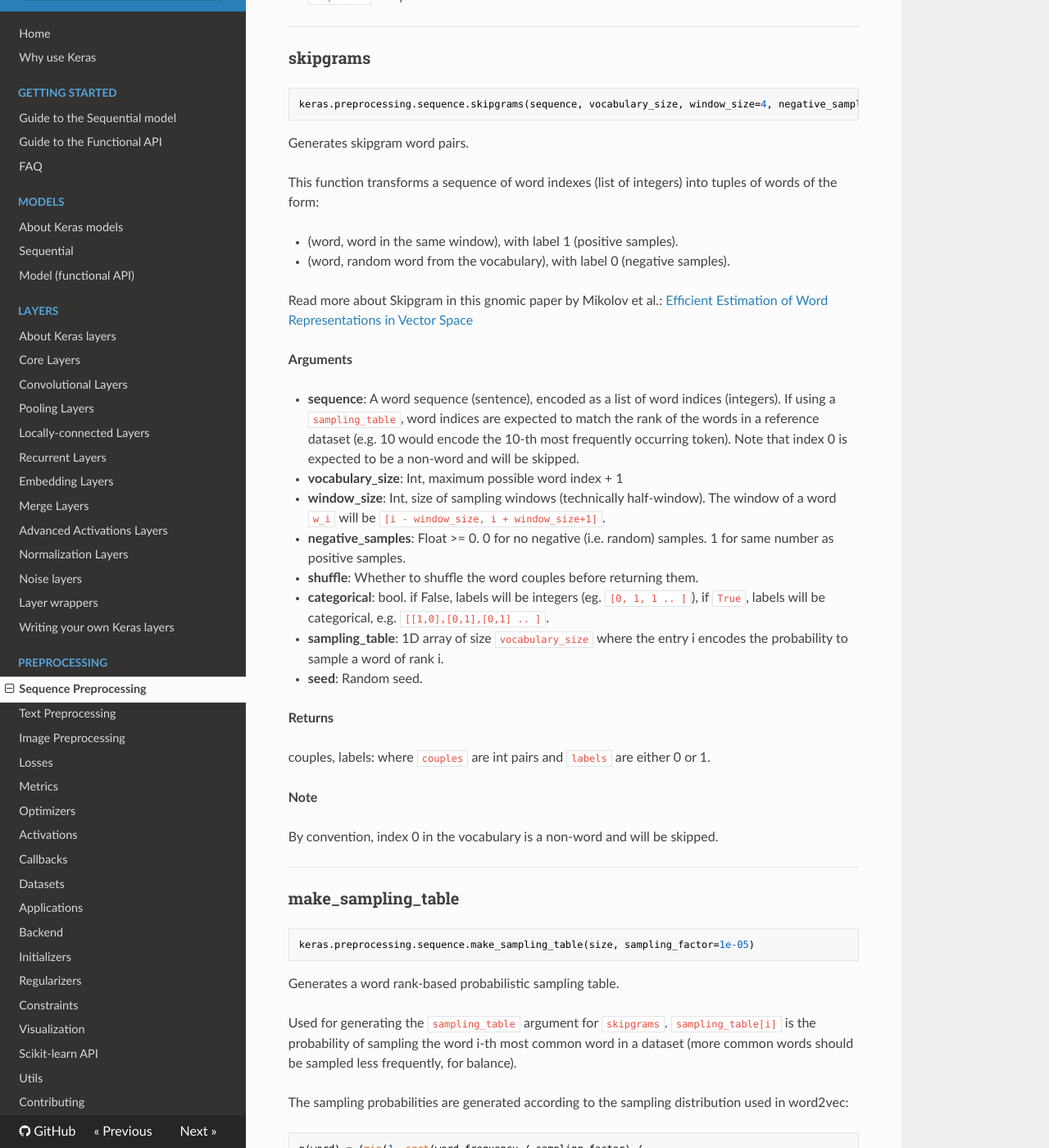
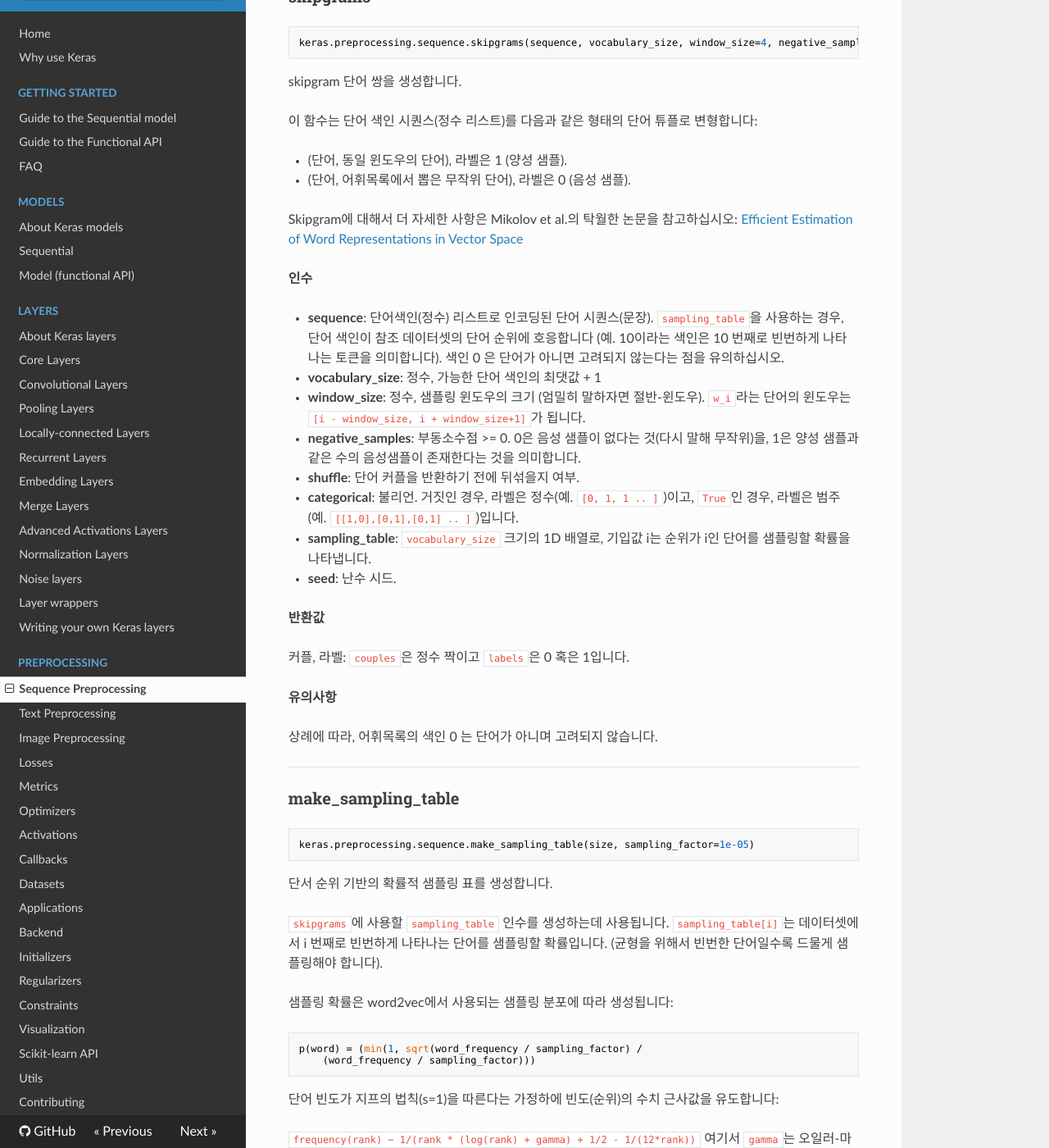
Before and after one commit to keras-team/keras-docs-ko, an MkDocs documentation site: the page built from sources/preprocessing/sequence.md, in a window 1280 px wide and 1400 px high, scrolled down 2161 px. Shown: the whole window at 82% size. Built offline with MkDocs 1.6.1, drawn with Linux system fonts in a browser that asks for light colours; nearby versions of some CDN libraries; some of the changed text lies outside the part shown.

Commit message:
Update sequence.md
factor를 인자로 사용하기는 곤란하여 부득이 argument와 factor를 모두 인수로 번역했습니다.
preprocessing/sequence.md 번역 마무리

````diff
--- a/sources/preprocessing/sequence.md
+++ b/sources/preprocessing/sequence.md
@@ -5,47 +5,47 @@
 keras.preprocessing.sequence.TimeseriesGenerator(data, targets, length, sampling_rate=1, stride=1, start_index=0, end_index=None, shuffle=False, reverse=False, batch_size=128)
 ```
 
-Utility class for generating batches of temporal data.
+시간적 데이터 배치를 생성하는 유틸리티 클래스.
 
-This class takes in a sequence of data-points gathered at
-equal intervals, along with time series parameters such as
-stride, length of history, etc., to produce batches for
-training/validation.
+이 클래스는 일정 간격으로 수집된
+데이터포인트의 시퀀스를 보폭, 시계의 길이 등
+시계열 매개변수를 전달받아 학습/검증 목적의
+배치를 생성합니다.
 
-__Arguments__
+__인수__
 
-- __data__: Indexable generator (such as list or Numpy array)
-    containing consecutive data points (timesteps).
-    The data should be at 2D, and axis 0 is expected
-    to be the time dimension.
-- __targets__: Targets corresponding to timesteps in `data`.
-    It should have same length as `data`.
-- __length__: Length of the output sequences (in number of timesteps).
-- __sampling_rate__: Period between successive individual timesteps
-    within sequences. For rate `r`, timesteps
-    `data[i]`, `data[i-r]`, ... `data[i - length]`
-    are used for create a sample sequence.
-- __stride__: Period between successive output sequences.
-    For stride `s`, consecutive output samples would
-    be centered around `data[i]`, `data[i+s]`, `data[i+2*s]`, etc.
-- __start_index__: Data points earlier than `start_index` will not be used
-    in the output sequences. This is useful to reserve part of the
-    data for test or validation.
-- __end_index__: Data points later than `end_index` will not be used
-    in the output sequences. This is useful to reserve part of the
-    data for test or validation.
-- __shuffle__: Whether to shuffle output samples,
-    or instead draw them in chronological order.
-- __reverse__: Boolean: if `true`, timesteps in each output sample will be
-    in reverse chronological order.
-- __batch_size__: Number of timeseries samples in each batch
-    (except maybe the last one).
+- __data__: 연속적인 데이터 포인트(시간 단계)로
+    구성된 (리스트 혹은 Numpy배열과 같은) 색인처리 가증한 생성자.
+    데이터는 2D의 형태를 취해야 하며, 0축에는
+    시간 차원을 두어야 합니다.
+- __targets__: `data` 내 시간 단계에 호응하는 표적.
+    `data`와 길이가 동일해야 합니다.
+- __length__: 출력 시퀀스의 길이 (단위는 시간 단계의 수).
+- __sampling_rate__: 시퀀스 내 연속되는 개별 시간 단계
+    사이의 기간. 속도가 `r`이면,
+    `data[i]`, `data[i-r]`, ... `data[i - length]`의
+    시간 단계로 샘플 시퀀스를 생성합니다.
+- __stride__: 연속되는 출력 시퀀스 사이의 기간.
+    보폭이 `s`이면, 연속되는 출력 샘플은
+    `data[i]`를 중심으로, `data[i+s]`, `data[i+2*s]` 등이 됩니다.
+- __start_index__: `start_index` 이전의 데이터 포인트는 출력 시퀀스에서
+    사용되지 않습니다. 이는 데이터의 일부를 보존하여
+    테스트나 검증에 사용하는데 유용합니다.
+- __end_index__: `end_index` 이후의 데이터 포인트는 출력 시퀀스에서
+    사용되지 않습니다. 이는 데이터의 일부를 보존하여
+    테스트나 검증에 사용하는데 유용합니다.
+- __shuffle__: 출력 샘플을 뒤섞을지,
+    혹은 시간순으로 뽑을지 여부.
+- __reverse__: 불리언: `true`인 경우, 각 출력 샘플의 시간 단계는
+    역시간 순이 됩니다.
+- __batch_size__: 각 배치의 (마지막을 제외한)
+    시간 단계 샘플의 수.
 
-__Returns__
+__반환값__
 
-A [Sequence](/utils/#sequence) instance.
+[Sequence](/utils/#sequence) 인스턴스.
 
-__Examples__
+__예시__
 
 
 ```python
@@ -79,45 +79,45 @@ keras.preprocessing.sequence.pad_sequences(sequences, maxlen=None, dtype='int32'
 ```
 
 
-Pads sequences to the same length.
+시퀀스를 패딩하여 동일한 길이로 만듭니다.
 
-This function transforms a list of
-`num_samples` sequences (lists of integers)
-into a 2D Numpy array of shape `(num_samples, num_timesteps)`.
-`num_timesteps` is either the `maxlen` argument if provided,
-or the length of the longest sequence otherwise.
+이 함수는 `num_samples`개의
+시퀀스(정수 리스트)의 리스트를
+`(num_samples, num_timesteps)` 형태의 2D Numpy 배열로 변형합니다.
+`num_timesteps`는 `maxlen` 인수를 전달받는 경우는 `maxlen` 인수이고,
+그 외의 경우 가장 긴 시퀀스의 길이가 됩니다.
 
-Sequences that are shorter than `num_timesteps`
-are padded with `value` at the end.
+`num_timesteps` 보다 짧은 시퀀스는
+그 끝에 `value` 값이 패딩됩니다.
 
-Sequences longer than `num_timesteps` are truncated
-so that they fit the desired length.
-The position where padding or truncation happens is determined by
-the arguments `padding` and `truncating`, respectively.
+`num_timesteps`보다 긴 시퀀스는 원하는
+길이에 맞도록 절단됩니다.
+`padding`과 `truncating` 인수에 따라 각각
+패딩과 절단이 어디서 일어나는지 결정됩니다.
 
-Pre-padding is the default.
+디폴트 모드는 프리-패딩입니다.
 
-__Arguments__
+__인수__
 
-- __sequences__: List of lists, where each element is a sequence.
-- __maxlen__: Int, maximum length of all sequences.
-- __dtype__: Type of the output sequences.
-    To pad sequences with variable length strings, you can use `object`.
-- __padding__: String, 'pre' or 'post':
-    pad either before or after each sequence.
-- __truncating__: String, 'pre' or 'post':
-    remove values from sequences larger than
-    `maxlen`, either at the beginning or at the end of the sequences.
-- __value__: Float or String, padding value.
+- __sequences__: 리스트의 리스트로, 각 성분이 시퀀스입니다.
+- __maxlen__: 정수, 모든 시퀀스의 최대 길이.
+- __dtype__: 출력 시퀀스의 자료형.
+    가변적 길이의 문자열로 시퀀스를 패딩하려면 `object`를 사용하시면 됩니다.
+- __padding__: 문자열, 'pre' 혹은 'post':
+    각 시퀀스의 처음 혹은 끝을 패딩합니다.
+- __truncating__: 문자열, 'pre' 혹은 'post':
+    `maxlen`보다 큰 시퀀스의
+    처음 혹은 끝의 값들을 제거합니다.
+- __value__: 부동소수점 혹은 문자열, 패딩할 값.
 
-__Returns__
+__반환값__
 
-- __x__: Numpy array with shape `(len(sequences), maxlen)`
+- __x__: `(len(sequences), maxlen)`형태의 Numpy 배열
 
-__Raises__
+__오류__
 
-- __ValueError__: In case of invalid values for `truncating` or `padding`,
-    or in case of invalid shape for a `sequences` entry.
+- __ValueError__: `truncating` 혹은 `padding`에 유효하지 않은 값을 전달한 경우,
+    혹은 `sequences` 기입 내용이 유효하지 않은 형태일 경우 오류메시지를 전달합니다.
 
 ----
 
@@ -129,50 +129,50 @@ keras.preprocessing.sequence.skipgrams(sequence, vocabulary_size, window_size=4,
 ```
 
 
-Generates skipgram word pairs.
+skipgram 단어 쌍을 생성합니다.
 
-This function transforms a sequence of word indexes (list of integers)
-into tuples of words of the form:
+이 함수는 단어 색인 시퀀스(정수 리스트)를 다음과 같은 형태의
+단어 튜플로 변형합니다:
 
-- (word, word in the same window), with label 1 (positive samples).
-- (word, random word from the vocabulary), with label 0 (negative samples).
+- (단어, 동일 윈도우의 단어), 라벨은 1 (양성 샘플).
+- (단어, 어휘목록에서 뽑은 무작위 단어), 라벨은 0 (음성 샘플).
 
-Read more about Skipgram in this gnomic paper by Mikolov et al.:
+Skipgram에 대해서 더 자세한 사항은 Mikolov et al.의 탁월한 논문을 참고하십시오:
 [Efficient Estimation of Word Representations in
 Vector Space](http://arxiv.org/pdf/1301.3781v3.pdf)
 
-__Arguments__
+__인수__
 
-- __sequence__: A word sequence (sentence), encoded as a list
-    of word indices (integers). If using a `sampling_table`,
-    word indices are expected to match the rank
-    of the words in a reference dataset (e.g. 10 would encode
-    the 10-th most frequently occurring token).
-    Note that index 0 is expected to be a non-word and will be skipped.
-- __vocabulary_size__: Int, maximum possible word index + 1
-- __window_size__: Int, size of sampling windows (technically half-window).
-    The window of a word `w_i` will be
-    `[i - window_size, i + window_size+1]`.
-- __negative_samples__: Float >= 0. 0 for no negative (i.e. random) samples.
-    1 for same number as positive samples.
-- __shuffle__: Whether to shuffle the word couples before returning them.
-- __categorical__: bool. if False, labels will be
-    integers (eg. `[0, 1, 1 .. ]`),
-    if `True`, labels will be categorical, e.g.
-    `[[1,0],[0,1],[0,1] .. ]`.
-- __sampling_table__: 1D array of size `vocabulary_size` where the entry i
-    encodes the probability to sample a word of rank i.
-- __seed__: Random seed.
+- __sequence__: 단어색인(정수) 리스트로 인코딩된
+    단어 시퀀스(문장). `sampling_table`을 사용하는 경우,
+    단어 색인이 참조 데이터셋의
+    단어 순위에 호응합니다 (예. 10이라는 색인은
+    10 번째로 빈번하게 나타나는 토큰을 의미합니다).
+    색인 0 은 단어가 아니면 고려되지 않는다는 점을 유의하십시오.
+- __vocabulary_size__: 정수, 가능한 단어 색인의 최댓값 + 1
+- __window_size__: 정수, 샘플링 윈도우의 크기 (엄밀히 말하자면 절반-윈도우).
+    `w_i`라는 단어의 윈도우는
+    `[i - window_size, i + window_size+1]`가 됩니다.
+- __negative_samples__: 부동소수점 >= 0. 0은 음성 샘플이 없다는 것(다시 말해 무작위)을,
+    1은 양성 샘플과 같은 수의 음성샘플이 존재한다는 것을 의미합니다.
+- __shuffle__: 단어 커플을 반환하기 전에 뒤섞을지 여부.
+- __categorical__: 불리언. 거짓인 경우, 라벨은
+    정수(예. `[0, 1, 1 .. ]`)이고,
+    `True`인 경우, 라벨은 범주
+    (예. `[[1,0],[0,1],[0,1] .. ]`)입니다.
+- __sampling_table__: `vocabulary_size` 크기의 1D 배열로, 기입값 i는
+    순위가 i인 단어를 샘플링할 확률을 나타냅니다.
+- __seed__: 난수 시드.
 
-__Returns__
+__반환값__
 
-couples, labels: where `couples` are int pairs and
-    `labels` are either 0 or 1.
+커플, 라벨: `couples`은 정수 짝이고
+    `labels`은 0 혹은 1입니다.
 
-__Note__
+__유의사항__
 
-By convention, index 0 in the vocabulary is
-a non-word and will be skipped.
+상례에 따라, 어휘목록의 색인 0 는 단어가 아니며
+고려되지 않습니다.
 
 ----
 
@@ -184,33 +184,33 @@ keras.preprocessing.sequence.make_sampling_table(size, sampling_factor=1e-05)
 ```
 
 
-Generates a word rank-based probabilistic sampling table.
+단서 순위 기반의 확률적 샘플링 표를 생성합니다.
 
-Used for generating the `sampling_table` argument for `skipgrams`.
-`sampling_table[i]` is the probability of sampling
-the word i-th most common word in a dataset
-(more common words should be sampled less frequently, for balance).
+`skipgrams`에 사용할 `sampling_table` 인수를 생성하는데
+사용됩니다. `sampling_table[i]`는 데이터셋에서
+i 번째로 빈번하게 나타나는 단어를 샘플링할 확률입니다.
+(균형을 위해서 빈번한 단어일수록 드물게 샘플링해야 합니다).
 
-The sampling probabilities are generated according
-to the sampling distribution used in word2vec:
+샘플링 확률은 word2vec에서 사용되는
+샘플링 분포에 따라 생성됩니다:
 
 ```
 p(word) = (min(1, sqrt(word_frequency / sampling_factor) /
     (word_frequency / sampling_factor)))
 ```
 
-We assume that the word frequencies follow Zipf's law (s=1) to derive
-a numerical approximation of frequency(rank):
+단어 빈도가 지프의 법칙(s=1)을 따른다는 가정하에
+빈도(순위)의 수치 근사값을 유도합니다:
 
 `frequency(rank) ~ 1/(rank * (log(rank) + gamma) + 1/2 - 1/(12*rank))`
-where `gamma` is the Euler-Mascheroni constant.
+여기서 `gamma`는 오일러-마스케로니 상수입니다.
 
 __Arguments__
 
-- __size__: Int, number of possible words to sample.
-- __sampling_factor__: The sampling factor in the word2vec formula.
+- __size__: 정수, 샘플링 가능한 단어의 수.
+- __sampling_factor__: word2vec 공식의 샘플링 인수.
 
-__Returns__
+__반환값__
 
-A 1D Numpy array of length `size` where the ith entry
-is the probability that a word of rank i should be sampled.
+`size`의 길이를 가진 1D 형태의 Numpy 배열로, i 번째 기입값이
+순위 i의 단어가 샘플되어야 할 확률을 나타냅니다.
````
